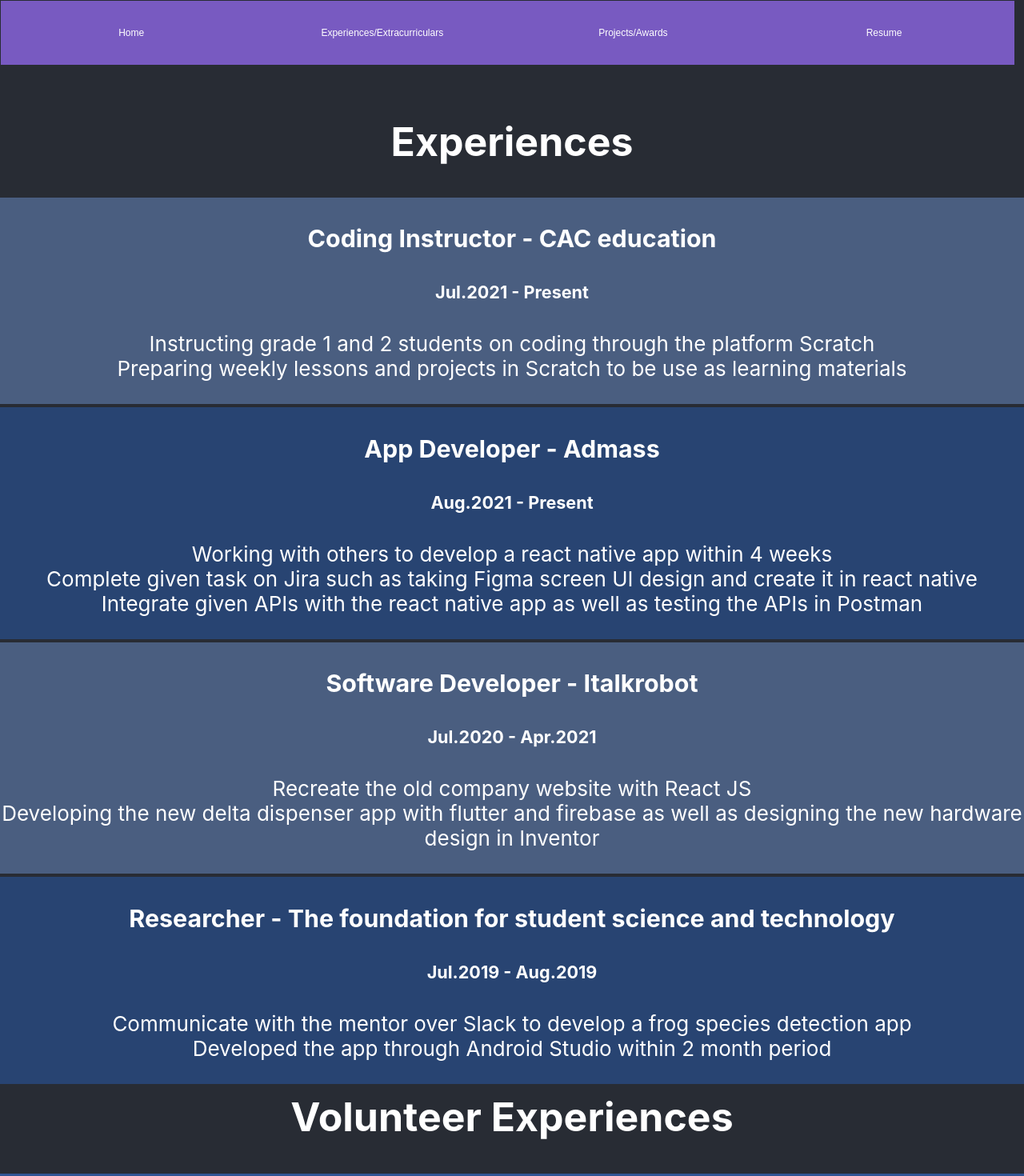
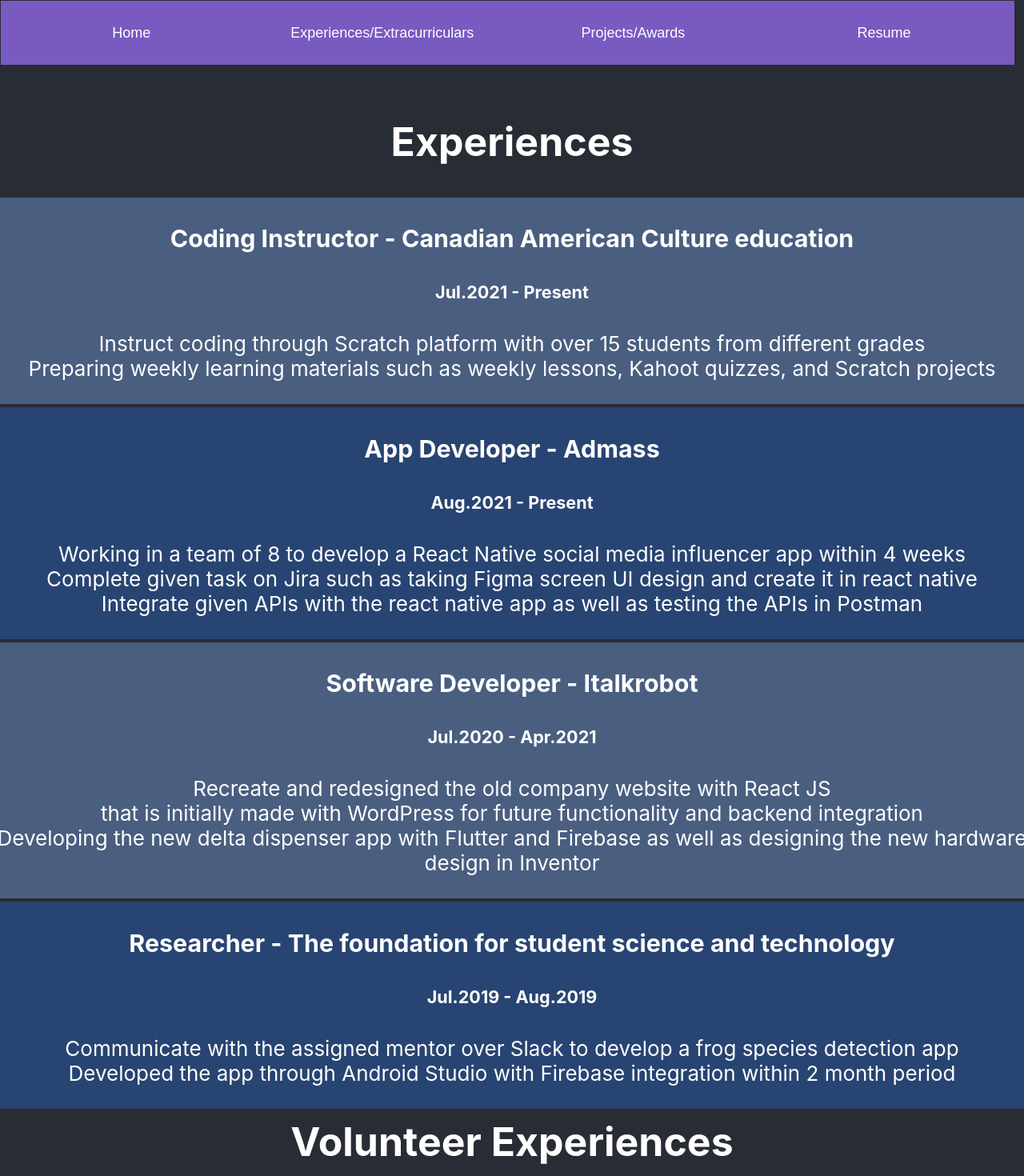
Before and after one commit to JY20/JY-website, a React (Create React App) app: page /e in a window 1280 px wide. Shown: the top 1470 px of the page at 80% size. Built offline with nearby package versions, Linux system fonts and the light colour scheme.

Commit message:
info updated

```diff
--- a/src/pages/e.js
+++ b/src/pages/e.js
@@ -8,18 +8,18 @@
           <p style={{height:"3px"}}/>
           <section style={{backgroundColor:"#4a5e80", margin:"-22px"}}>
             <p style={{height:"3px"}}/>
-            <h3>Coding Instructor - CAC education</h3>
+            <h3>Coding Instructor - Canadian American Culture education</h3>
             <h5>Jul.2021 - Present</h5>
-            <h9>Instructing grade 1 and 2 students on coding through the platform Scratch</h9>
+            <h9>Instruct coding through Scratch platform with over 15 students from different grades</h9>
             <br/>
-            <h9>Preparing weekly lessons and projects in Scratch to be use as learning materials</h9>
+            <h9>Preparing weekly learning materials such as weekly lessons, Kahoot quizzes, and Scratch projects</h9>
             <p style={{height:"3px"}}/>
           </section>
           <section style={{backgroundColor:"#284472", margin:"-22px"}}>
             <p style={{height:"3px"}}/>
             <h3>App Developer - Admass</h3>
             <h5>Aug.2021 - Present</h5>
-            <h9>Working with others to develop a react native app within 4 weeks</h9>
+            <h9>Working in a team of 8 to develop a React Native social media influencer app within 4 weeks</h9>
             <br/>
             <h9>Complete given task on Jira such as taking Figma screen UI design and create it in react native</h9>
             <br/>
@@ -30,19 +30,21 @@
             <p style={{height:"3px"}}/>
             <h3>Software Developer - Italkrobot</h3>
             <h5>Jul.2020 - Apr.2021</h5>
-            <h9>Recreate the old company website with React JS</h9>
+            <h9>Recreate and redesigned the old company website with React JS </h9>
             <br/>
-            <h9>Developing the new delta dispenser app with flutter and firebase as well as designing the new
-hardware design in Inventor</h9>
+            <h9>that is initially made with WordPress for future functionality and backend integration</h9>
+            <br/>
+            <h9>Developing the new delta dispenser app with Flutter and Firebase as well as designing the new hardware
+design in Inventor</h9>
             <p style={{height:"3px"}}/>
           </section>
           <section style={{backgroundColor:"#284472", margin:"-22px"}}>
             <p style={{height:"3px"}}/>
             <h3>Researcher - The foundation for student science and technology</h3>
             <h5>Jul.2019 - Aug.2019</h5>
-            <h9>Communicate with the mentor over Slack to develop a frog species detection app</h9>
+            <h9>Communicate with the assigned mentor over Slack to develop a frog species detection app</h9>
             <br/>
-            <h9>Developed the app through Android Studio within 2 month period</h9>
+            <h9>Developed the app through Android Studio with Firebase integration within 2 month period</h9>
             <p style={{height:"3px"}}/>
           </section>
           <h1 style={{fontSize:"50px"}}>Volunteer Experiences</h1>
--- a/src/pages/menu.js
+++ b/src/pages/menu.js
@@ -24,21 +24,24 @@
         <BrowserRouter>
           <section style={{backgroundColor: "#785ac1", margin:"1px",width:this.props.width*0.99, height:this.props.height*0.1}}>
             <Link to="/home">
-                <Button onMouseOver={MouseOver} onMouseOut={MouseOut} style={{fontSize:"12px",background:"transparent",color:"white",border:"none",width:this.props.width*0.245,  height:this.props.height*0.1}}>
+                <Button onMouseOver={MouseOver} onMouseOut={MouseOut} style={{fontSize:"18px",background:"transparent",color:"white",border:"none",width:this.props.width*0.245,  height:this.props.height*0.1}}>
                     Home
                 </Button>
             </Link>
             <Link to="/e">
-                <Button onMouseOver={MouseOver} onMouseOut={MouseOut} style={{fontSize:"12px",background:"transparent",color:"white",border:"none", width:this.props.width*0.245,  height:this.props.height*0.1}}>
+                <Button onMouseOver={MouseOver} onMouseOut={MouseOut} style={{fontSize:"18px",background:"transparent",color:"white",border:"none", width:this.props.width*0.245,  height:this.props.height*0.1}}>
                     Experiences/Extracurriculars
                 </Button>
             </Link>
             <Link to="/projects">
-                <Button onMouseOver={MouseOver} onMouseOut={MouseOut} style={{fontSize:"12px",background:"transparent",color:"white",border:"none", width:this.props.width*0.245,  height:this.props.height*0.1}}>
+                <Button onMouseOver={MouseOver} onMouseOut={MouseOut} style={{fontSize:"18px",background:"transparent",color:"white",border:"none", width:this.props.width*0.245,  height:this.props.height*0.1}}>
                     Projects/Awards
                 </Button>
             </Link>
-            <Button onClick={()=> window.open("https://drive.google.com/file/d/1SykcPjBXv-MaUSC_J9CQjl1Q2CqkRVHx/view?usp=sharing", "_blank")} onMouseOver={MouseOver} onMouseOut={MouseOut} style={{fontSize:"12px",background:"transparent",color:"white",border:"none", width:this.props.width*0.245,  height:this.props.height*0.1}}>
+            <Button onClick={()=> window.open("https://drive.google.com/file/d/1SykcPjBXv-MaUSC_J9CQjl1Q2CqkRVHx/view?usp=sharing", "_blank")}
+             onMouseOver={MouseOver} onMouseOut={MouseOut}
+             style={{fontSize:"18px",background:"transparent",color:"white",border:"none",
+             width:this.props.width*0.245,  height:this.props.height*0.1}}>
                 Resume
             </Button>
           </section>
```
